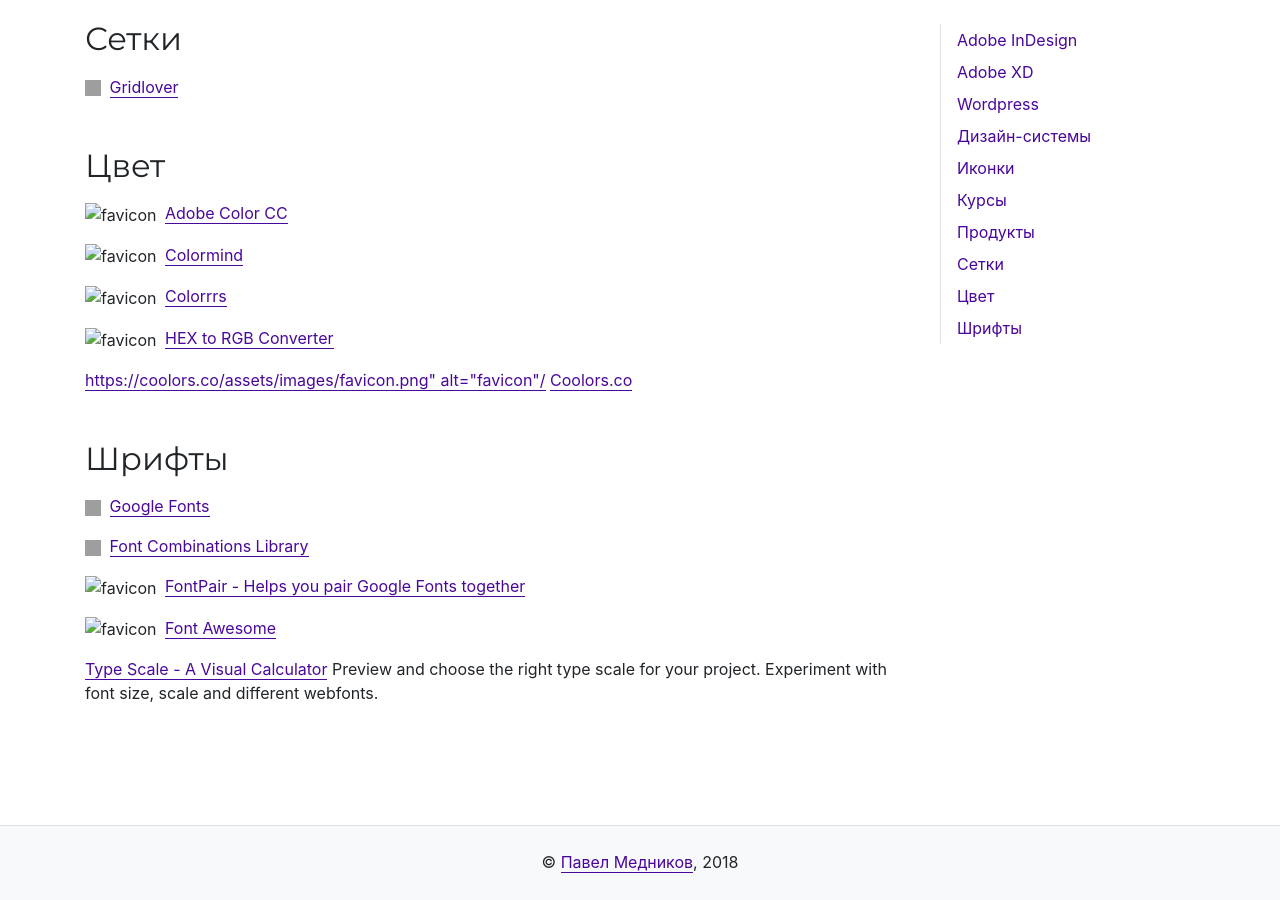
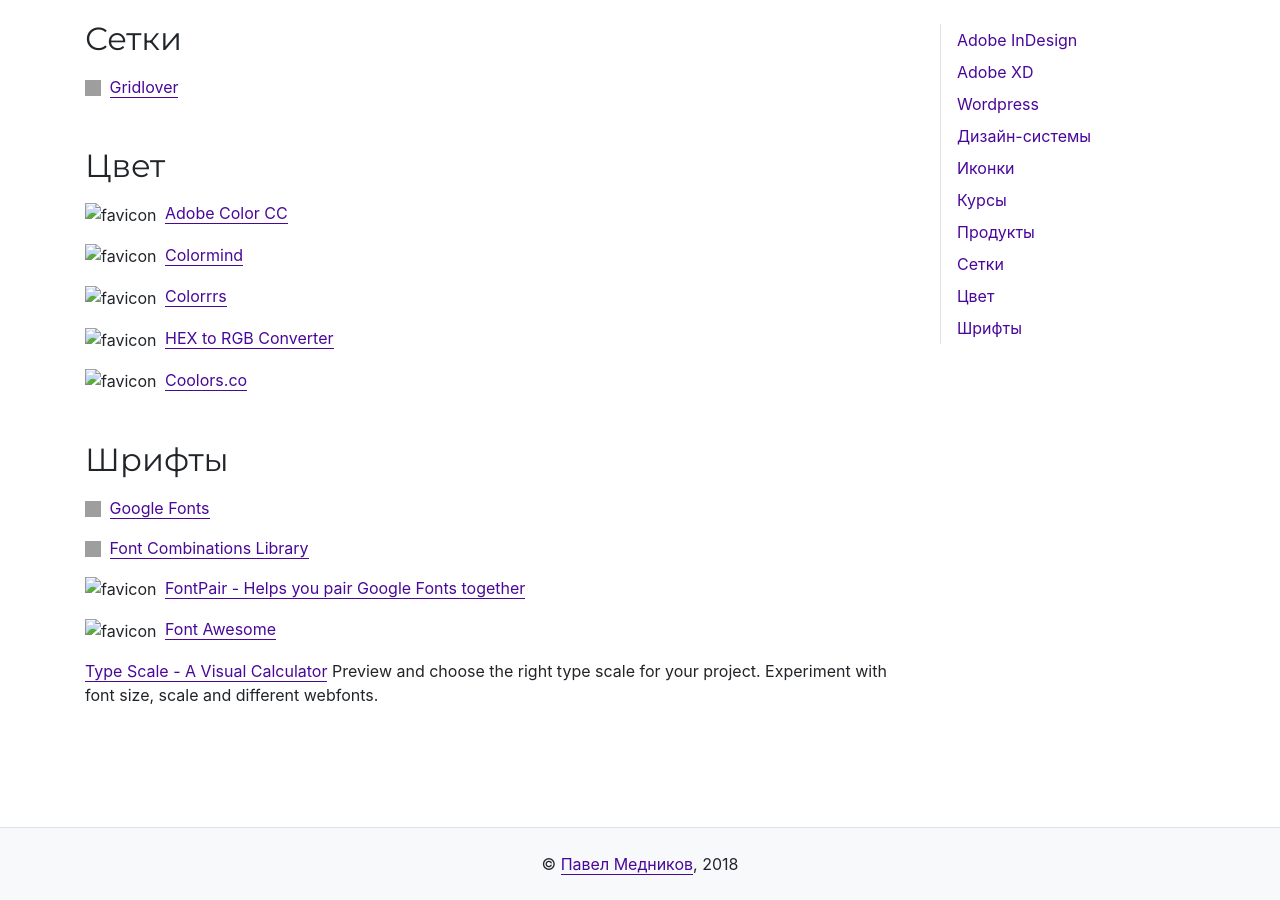
Before and after one commit to Mednikov/bookmarks, a Jekyll site: the page built from index.html, in a window 1280 px wide and 900 px high, scrolled down 1440 px. Built offline with Jekyll 4.4.1, drawn with Linux system fonts in a browser that asks for light colours; nearby versions of some CDN libraries; grey boxes are pictures that could not be loaded.

Commit message:
Update colors.markdown

```diff
--- a/_sections/colors.markdown
+++ b/_sections/colors.markdown
@@ -17,5 +17,5 @@
 <img src="https://www.webpagefx.com/web-design/random-color-picker/static/images/favicon.png" alt="favicon"/>
 [HEX to RGB Converter](https://www.webpagefx.com/web-design/hex-to-rgb/){:target="_blank"}
 
-<https://coolors.co/assets/images/favicon.png" alt="favicon"/>
+<img src="https://coolors.co/assets/images/favicon.png" alt="favicon"/>
 [Coolors.co](https://coolors.co/){:target="_blank"}
```
